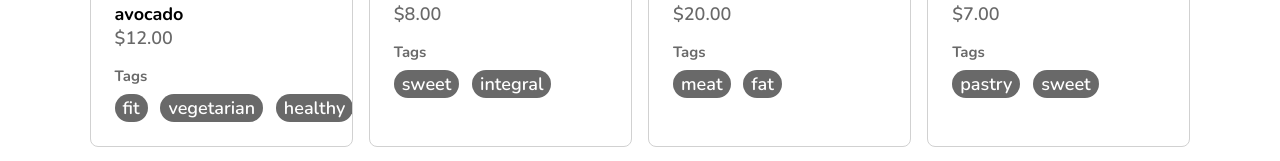
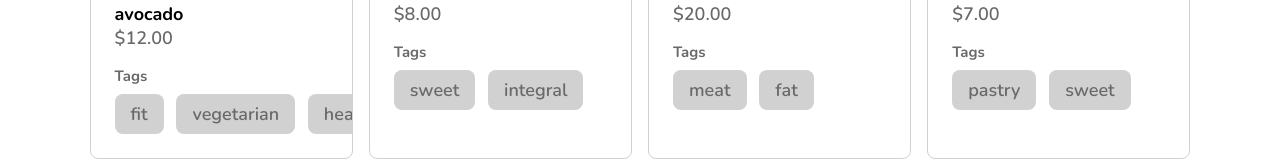
Before and after one commit to meloryayala/hunger-app-angular17, an Angular app: page / in a window 1280 px wide. Shown: the part 609-770 px from the top of the page. Built offline with nearby package versions, Linux system fonts and the light colour scheme.

Commit message:
style: tags homepage

```diff
--- a/src/app/home/home.component.css
+++ b/src/app/home/home.component.css
@@ -73,8 +73,8 @@ li .favorite {
 }
 
 .tag-item {
-  background-color: dimgray;
-  color: white;
-  border-radius: 50px;
-  padding: 2px 8px 2px 8px;
+  background-color: #d1d1d1;
+  color: dimgray;
+  border-radius: 0.5rem;
+  padding: 0.5rem 1rem 0.5rem 1rem;
 }
```
